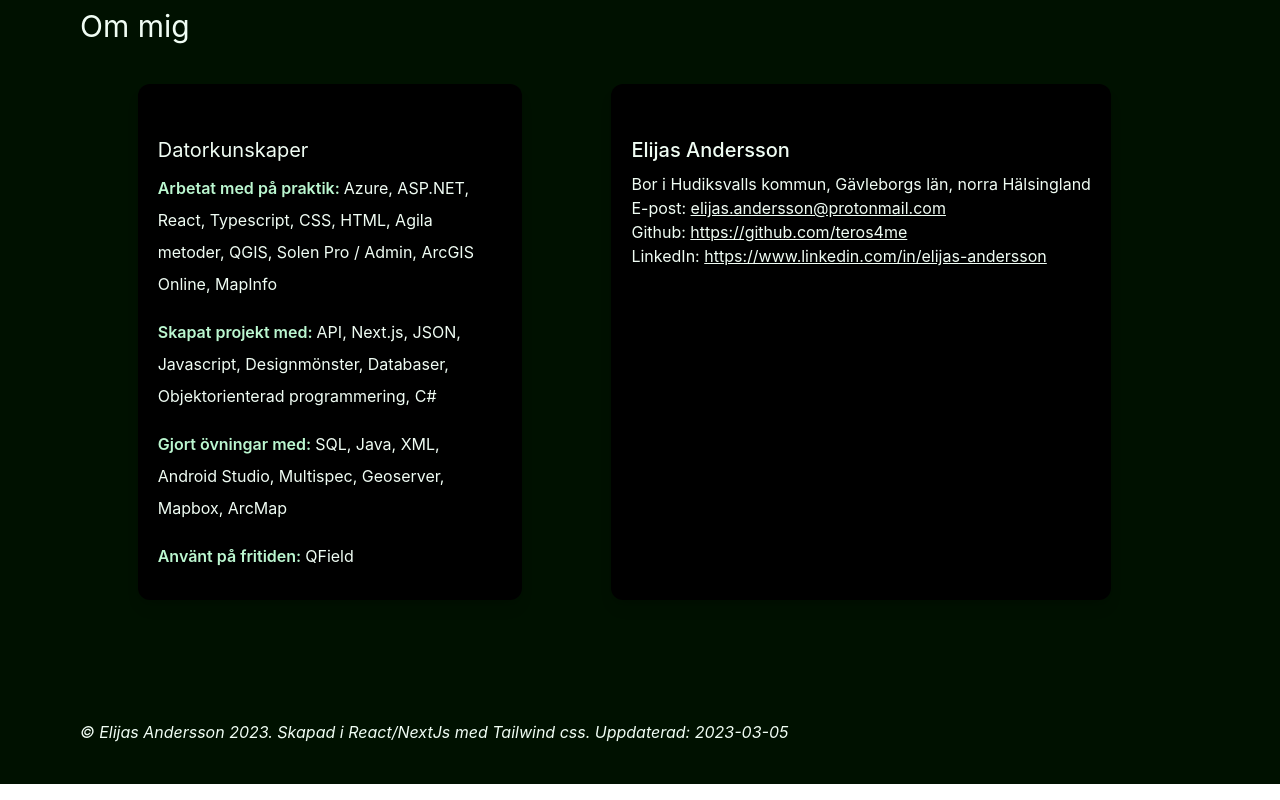
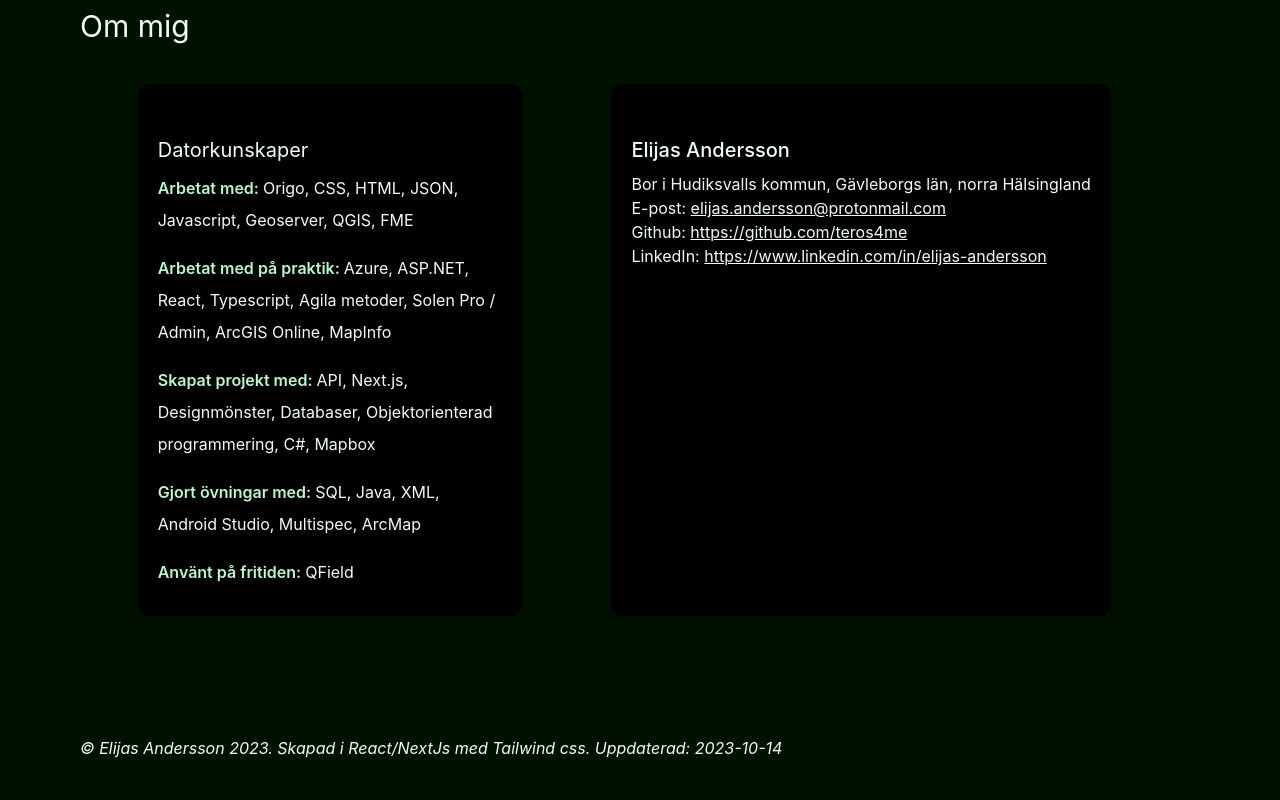
Before and after one commit to teros4me/portfolio, a Next.js app: page / in a window 1280 px wide. Shown: the part 2299-3099 px from the top of the page. Built offline with nearby package versions, Linux system fonts and the light colour scheme.

Commit message:
small updates

```diff
--- a/components/About.jsx
+++ b/components/About.jsx
@@ -6,20 +6,20 @@ const About = () => {
         <div className="shadow-lg p-5 rounded-xl bg-white dark:bg-black max-w-sm justify-center mx-auto">
           <h4 className='text-xl pt-8'>Datorkunskaper</h4>
             <p className="py-2 leading-8">
+              <span className='dark:text-green-200 text-mygreen-55 font-semibold'>Arbetat med: </span>
+                Origo, CSS, HTML, JSON, Javascript, Geoserver, QGIS, FME
+            </p>
+            <p className="py-2 leading-8">
               <span className='dark:text-green-200 text-mygreen-55 font-semibold'>Arbetat med på praktik: </span>
-                Azure, ASP.NET, React, Typescript,
-                CSS, HTML, Agila metoder,
-                QGIS, Solen Pro / Admin, ArcGIS Online, MapInfo
+                Azure, ASP.NET, React, Typescript, Agila metoder, Solen Pro / Admin, ArcGIS Online, MapInfo
             </p>
             <p className="py-2 leading-8">
               <span className='dark:text-green-200 text-mygreen-55 font-semibold'>Skapat projekt med: </span>
-                API, Next.js, JSON, Javascript, Designmönster,
-                Databaser, Objektorienterad programmering, C#
+                API, Next.js, Designmönster, Databaser, Objektorienterad programmering, C#, Mapbox
             </p>
             <p className="py-2 leading-8">
               <span className='dark:text-green-200 text-mygreen-55 font-semibold'>Gjort övningar med: </span>
-                SQL, Java, XML, Android Studio, Multispec,
-                Geoserver, Mapbox, ArcMap
+                SQL, Java, XML, Android Studio, Multispec, ArcMap
             </p>
             <p className="py-2 leading-8">
               <span className='dark:text-green-200 text-mygreen-55 font-semibold'>Använt på fritiden: </span>
--- a/components/PortfolioList.jsx
+++ b/components/PortfolioList.jsx
@@ -11,7 +11,7 @@ const PortfolioList = () => {
   const projects = [
     {
       id: 6,
-      name: "Gotlands socknar",
+      name: "Gotlands socknar och orter",
       desc: "Webbkarta gjord med QGIS, qgis2web och Leaflet.",
       pic: <Image src={gotland} height={300} alt={"Miniatyrbild av webbkarta"} />,
       codelink: "",
--- a/pages/index.js
+++ b/pages/index.js
@@ -86,7 +86,7 @@ export default function Home() {
           </div>
         </section>
         <footer className='pt-20 pb-10 italic'>
-          &copy; Elijas Andersson 2023. Skapad i React/NextJs med Tailwind css. Uppdaterad: 2023-03-05
+          &copy; Elijas Andersson 2023. Skapad i React/NextJs med Tailwind css. Uppdaterad: 2023-10-14
         </footer>
       </main>
       </div>
```
